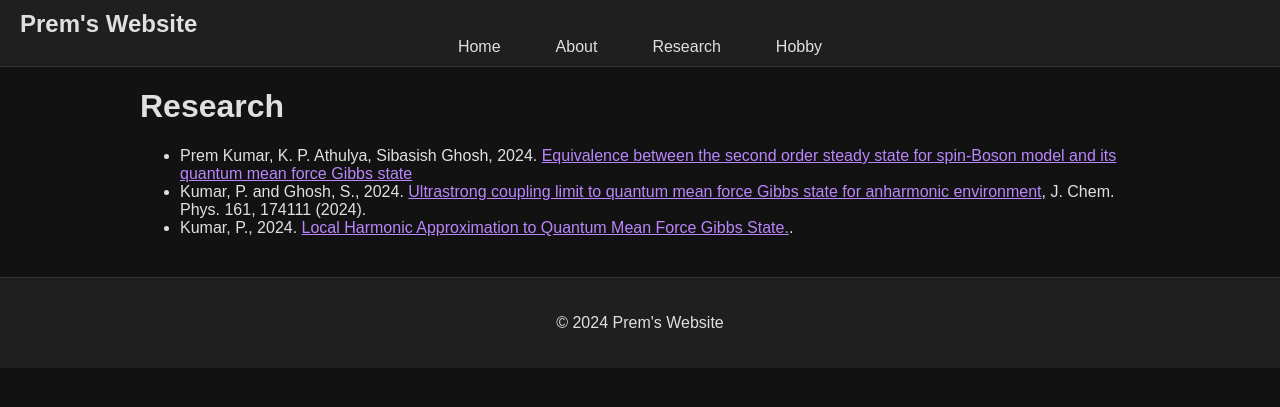
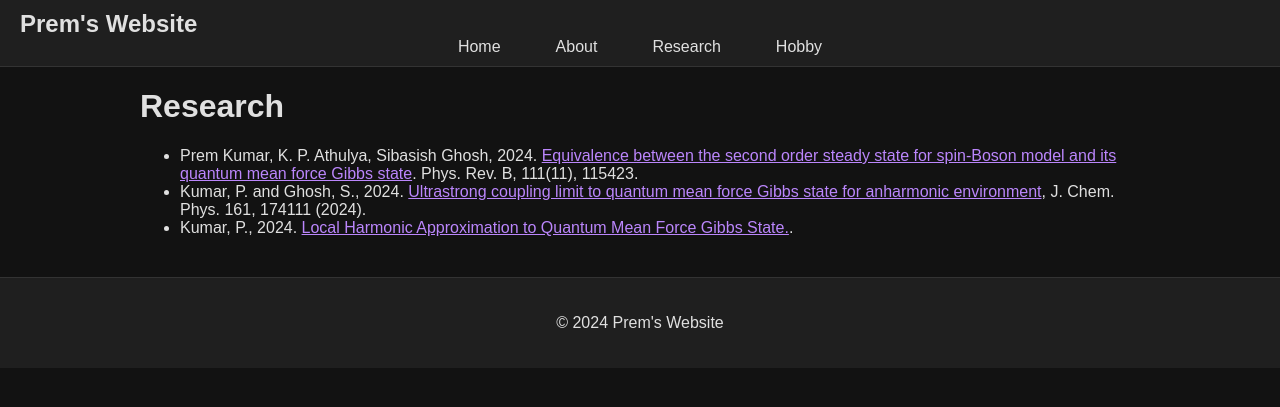
Before and after one commit to prem314/prem314.github.io, a Jekyll site: the page built from research.md, in a window 1280 px wide. Shown: the top 407 px of the page. Built offline with Jekyll 4.4.1, drawn with Linux system fonts in a browser that asks for light colours.

Commit message:
Update research.md

```diff
--- a/research.md
+++ b/research.md
@@ -5,6 +5,6 @@ title: Research
 
 # Research
 
-  - Prem Kumar, K. P. Athulya, Sibasish Ghosh, 2024. [Equivalence between the second order steady state for spin-Boson model and its quantum mean force Gibbs state](./tcl4_paper.md)
+  - Prem Kumar, K. P. Athulya, Sibasish Ghosh, 2024. [Equivalence between the second order steady state for spin-Boson model and its quantum mean force Gibbs state](./tcl4_paper.md). Phys. Rev. B, 111(11), 115423.
   - Kumar, P. and Ghosh, S., 2024. [Ultrastrong coupling limit to quantum mean force Gibbs state for anharmonic environment](./ultrastrong_coupling_limit_to_quantum_mean_force_gibbs_state_for_anharmonic_environment_prem_kumar_sibasish_ghosh_paper.md), J. Chem. Phys. 161, 174111 (2024).
   - Kumar, P., 2024. [Local Harmonic Approximation to Quantum Mean Force Gibbs State.](./Local_Harmonic_Approximation_to_Quantum_Mean_Force_Gibbs_State_my_paper.md).
```
